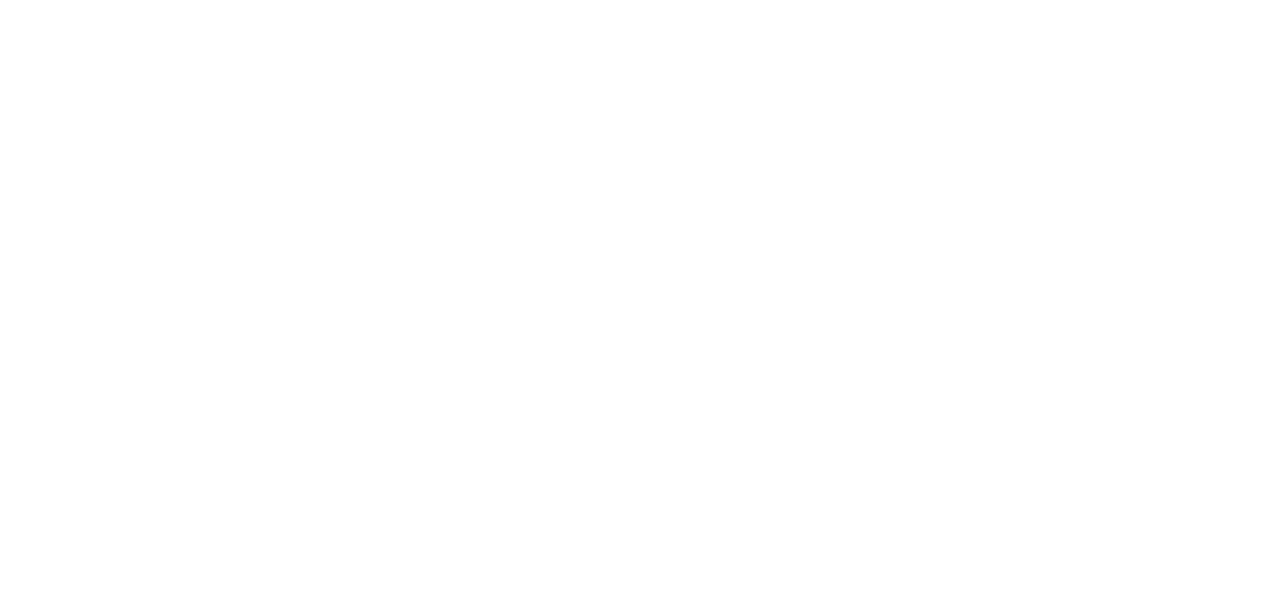
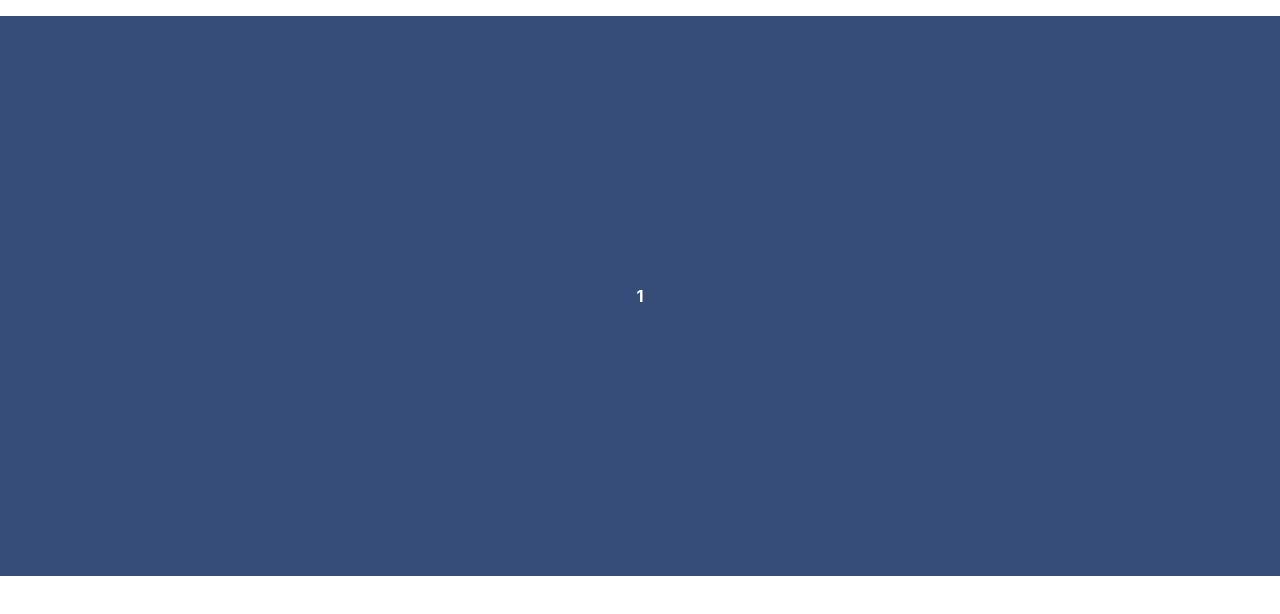
Before and after one commit to Mukil-9715/Project, a React (Create React App) app in the folder insdi/: page /Home in a window 1280 px wide. Before the commit this address had no page. Shown: the top 614 px of the page. Built offline with nearby package versions, Linux system fonts and the light colour scheme.

Commit message:
Carousels

```diff
--- a/insdi/src/App.js
+++ b/insdi/src/App.js
@@ -2,6 +2,7 @@ import './App.css';
 import LoginPage from './Component/Pages/LoginPage';
 import {Routes, Route} from 'react-router-dom'
 import Registerform from './Component/Pages/Registerform';
+import Home from './Component/Pages/Home';
 
 function App() {
   return (
@@ -9,7 +10,8 @@ function App() {
       <Routes>
         <Route path='/' element={<LoginPage/>}/>
         <Route path='/Registerform' element={<Registerform/>}/>
-        {/* <Route path='/' element={<Registerform/>}/> */}
+        {/* <Route path='/Home' element={<Home/>}/> */}
+        <Route path='/Home' element={<Home/>}/>
       </Routes>
     </div>
   );
--- /dev/null
+++ b/insdi/src/Component/Carousel.js
@@ -0,0 +1,27 @@
+import React from 'react';
+// import './index.css';
+import { Carousel } from 'antd';
+const contentStyle = {
+  height: '70vh',
+  color: '#fff',
+  lineHeight: '70vh',
+  textAlign: 'center',
+  background: '#364d79',
+};
+const Carousels = () => (
+  <Carousel autoplay>
+    <div>
+      <h3 style={contentStyle}>1</h3>
+    </div>
+    <div>
+      <h3 style={contentStyle}>2</h3>
+    </div>
+    <div>
+      <h3 style={contentStyle}>3</h3>
+    </div>
+    <div>
+      <h3 style={contentStyle}>4</h3>
+    </div>
+  </Carousel>
+);
+export default Carousels;
--- /dev/null
+++ b/insdi/src/Component/Pages/Home.js
@@ -0,0 +1,12 @@
+import React from 'react'
+import Carousel from '../Carousel'
+
+const Home = () => {
+  return (
+    <div>
+        <Carousel />
+    </div>
+  )
+}
+
+export default Home
--- a/insdi/src/Component/Pages/LoginPage.js
+++ b/insdi/src/Component/Pages/LoginPage.js
@@ -7,7 +7,9 @@ import { Link } from "react-router-dom";
 
 const LoginPage = () => {
   const onFinish = (values) => {
+    if (values.remember===true){
     console.log("Received values of form: ", values);
+   }
   };
   return (
     <div className="">
--- a/insdi/src/Component/Pages/Registerform.js
+++ b/insdi/src/Component/Pages/Registerform.js
@@ -8,7 +8,9 @@ import { Link } from "react-router-dom";
 
 const Registerform = () => {
     const onFinish = (values) => {
+    if (values.remember===true){
         console.log("Received values of form: ", values);
+      }
       };
   return (
     <div className="">
```
